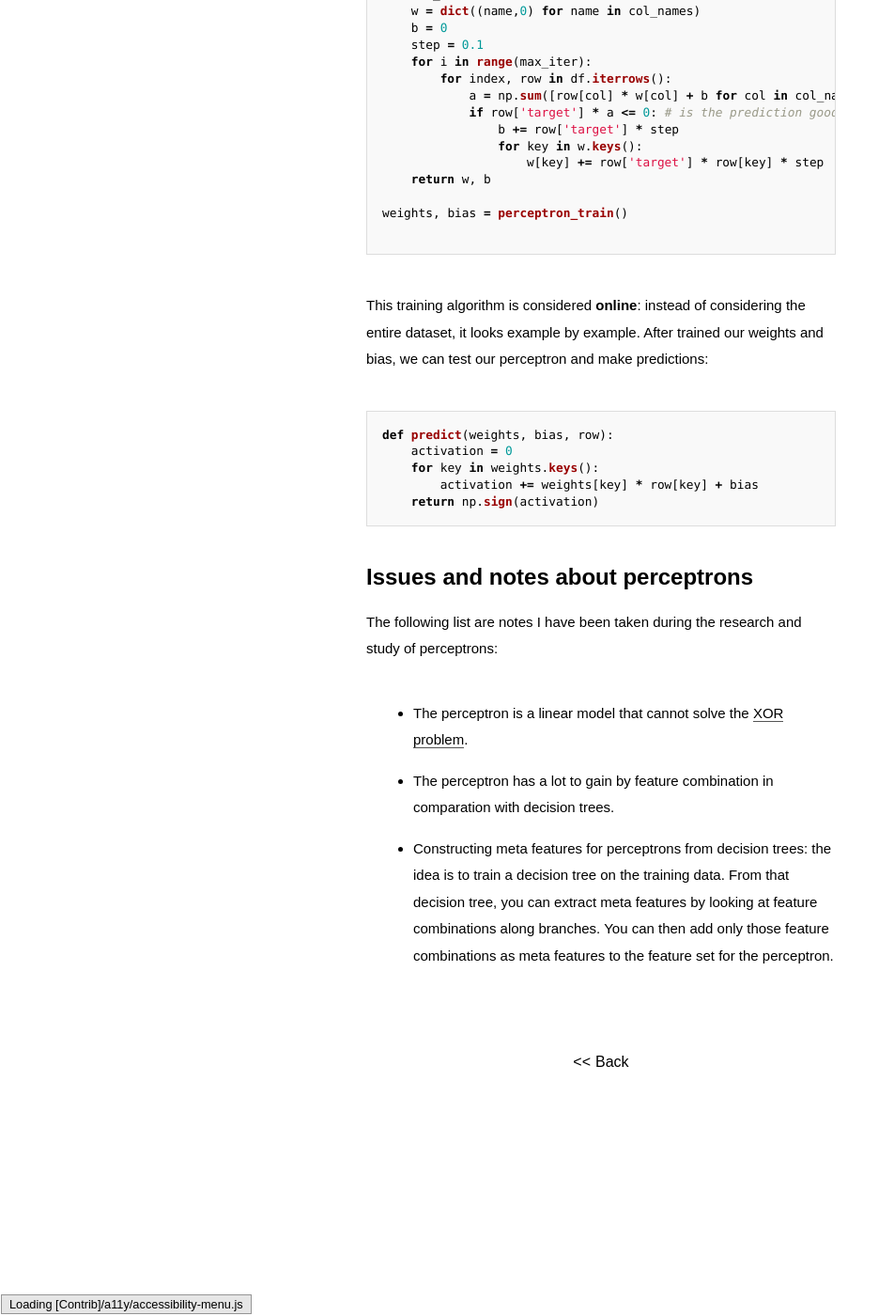
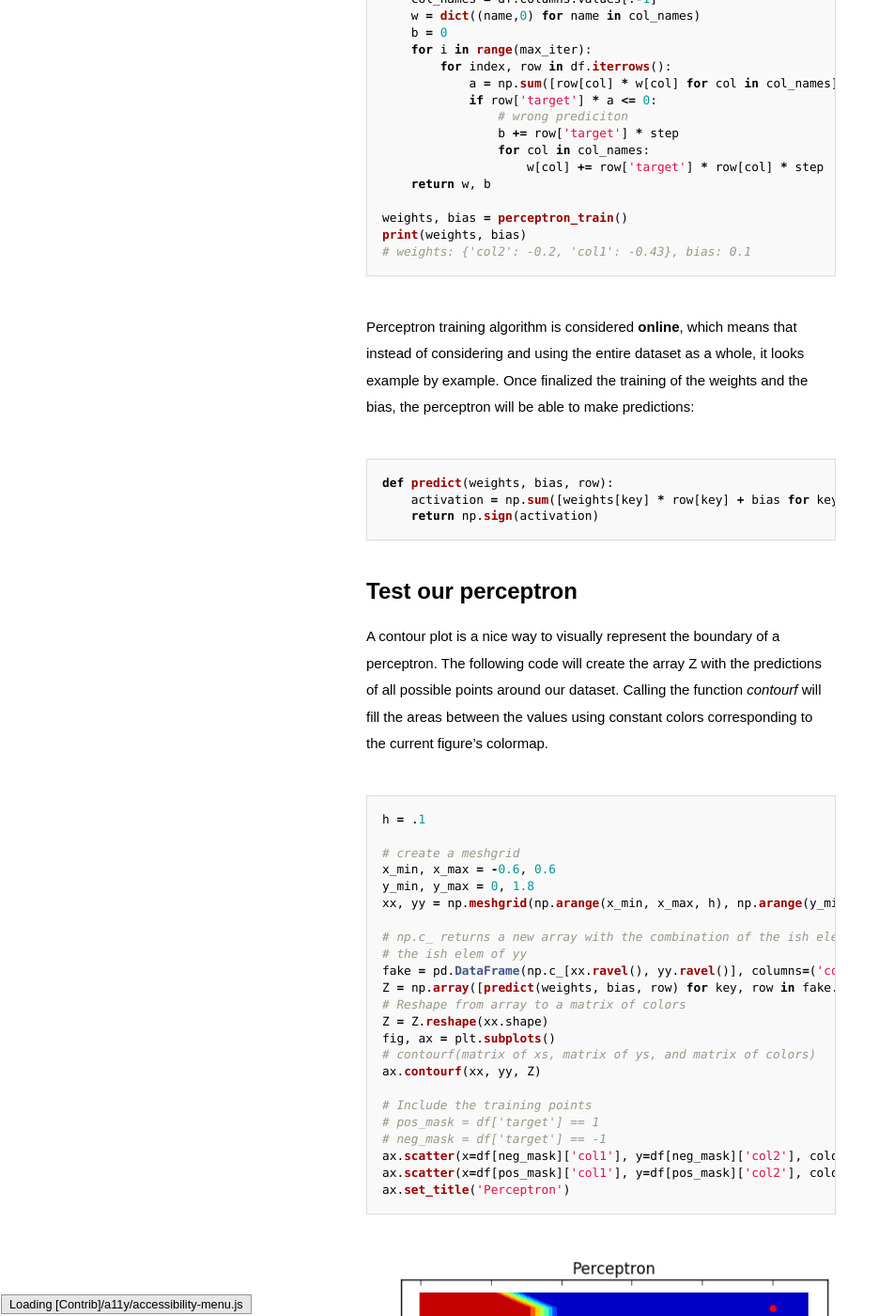
Before and after one commit to jootse84/jootse84.github.io, a Jekyll site: the page built from _posts/2017-03-08-perceptrons.md, in a window 1280 px wide and 1400 px high, scrolled down 3385 px. Shown: the whole window at 94% size, without its empty margins (0-952 px from the left). Built offline with Jekyll 4.4.1, drawn with Linux system fonts in a browser that asks for light colours; some web fonts are replaced; comment, search, counter and statistics services are not loaded; some of the changed text lies outside the part shown.

Commit message:
Included contourf plot in perceptron post

````diff
--- a/_posts/2017-03-08-perceptrons.md
+++ b/_posts/2017-03-08-perceptrons.md
@@ -2,7 +2,7 @@ A perceptron classifier is a simple model of a neuron. This machine learning alg
 
 We can compare the way it works just as a *simple* biological neuron: the dentrites recieves signals and the cell body process them. After that processing, the axon's neuron will send signals out to other neurons.
 
-Now you will think, how does the classifier makes this processing?
+Now you will think, how does the classifier makes the processing?
 
 Given an input element, each feature/column is multiplied by a *weight* value that is assigned to this particular feature. For instance, if the perceptron has a total of five inputs, then five weights will be adjusted for each of these inputs (or features).
 
@@ -10,7 +10,7 @@ All those signals, after multiplied by its weights, will be summed up to a singl
 
 Finally, the result will turn into the output signal. Depending on the sum of the previous calculations an *activation function* (or *transfer function*) will classify the result to the category predicted.
 
-We can think about perceptrons as the most basic form of a neural network. This following illustration can help better to understand the process:
+We can think about perceptrons as the most basic form of a neural network. The following illustration helps to better to understand the process:
 
 ![alt Perceptron]({{ site.url }}/assets/images/perceptrons_post.png)
 
@@ -26,14 +26,14 @@ The most tricky part of a perceptron is how to calculate the vector of weights.
 
 |   | col1 | col2 | target |
 |:-:|:----:|:----:|:------:|
-| 0 | 1    | 15   | -1     |
-| 1 | 2    | 8    | -1     |
-| 2 | 3    | 9    | -1     |
-| 3 | 4    | 16   | -1     |
-| 4 | 4    | 1    | 1      |
-| 5 | 3    | 4    | 1      |
-| 6 | 2    | 9    | 1      |
-| 7 | 1    | 5    | 1      |
+| 0 | .1   | 1.5  | -1     |
+| 1 | .2   | .8   | -1     |
+| 2 | .3   | .9   | -1     |
+| 3 | .4   | 1.6  | -1     |
+| 4 | -.4  | .1   | 1      |
+| 5 | -.3  | .4   | 1      |
+| 6 | -.2  | .9   | 1      |
+| 7 | -.1  | .5   | 1      |
 
 
 The following code creates our *fake* training test data with pandas based on the previous table.
@@ -47,9 +47,9 @@ import matplotlib.cm as cm
 import pandas as pd
 
 d = {
-  'col1': [1,2,3,4,4,3,2,1],
-  'col2': [15,8,9,16,1,4,9,5],
-  'target': np.array([-1]*4+[1]*4)
+  'col1': [.1,.2,.3,.4,-.4,-.3,-.2,-.1],
+  'col2': [1.5,.8,.9,1.6,.1,.4,.9,.5],
+  'target': [-1]*4+[1]*4
 }
 
 df = pd.DataFrame(data=d)
@@ -74,33 +74,64 @@ def perceptron_train(max_iter = 10, step = 0.1):
     col_names = df.columns.values[:-1]
     w = dict((name,0) for name in col_names)
     b = 0
-    step = 0.1
     for i in range(max_iter):
         for index, row in df.iterrows():
-            a = np.sum([row[col] * w[col] + b for col in col_names])
-            if row['target'] * a <= 0: # is the prediction good?
+            a = np.sum([row[col] * w[col] for col in col_names]) + b
+            if row['target'] * a <= 0:
+                # wrong prediciton
                 b += row['target'] * step
-                for key in w.keys():
-                    w[key] += row['target'] * row[key] * step
+                for col in col_names:
+                    w[col] += row['target'] * row[col] * step
     return w, b
 
 weights, bias = perceptron_train()
-
+print(weights, bias)
+# weights: {'col2': -0.2, 'col1': -0.43}, bias: 0.1
 ```
 
-This training algorithm is considered **online**: instead of considering the entire dataset, it looks example by example. After trained our weights and bias, we can test our perceptron and make predictions:
+Perceptron training algorithm is considered **online**, which means that instead of considering and using the entire dataset as a whole, it looks example by example. Once finalized the training of the weights and the bias, the perceptron will be able to make predictions:
 
 ```python
 def predict(weights, bias, row):
-    activation = 0
-    for key in weights.keys():
-        activation += weights[key] * row[key] + bias
+    activation = np.sum([weights[key] * row[key] + bias for key in weights.keys()])
     return np.sign(activation)
 ```
 
+# Test our perceptron
+
+A contour plot is a nice way to visually represent the boundary of a perceptron. The following code will create the array Z with the predictions of all possible points around our dataset. Calling the function *contourf* will fill the areas between the values using constant colors corresponding to the current figure's colormap.
+
+```python
+h = .1
+
+# create a meshgrid
+x_min, x_max = -0.6, 0.6
+y_min, y_max = 0, 1.8
+xx, yy = np.meshgrid(np.arange(x_min, x_max, h), np.arange(y_min, y_max, h))
+
+# np.c_ returns a new array with the combination of the ish elem from xx with
+# the ish elem of yy
+fake = pd.DataFrame(np.c_[xx.ravel(), yy.ravel()], columns=('col1', 'col2'))
+Z = np.array([predict(weights, bias, row) for key, row in fake.iterrows()])
+# Reshape from array to a matrix of colors
+Z = Z.reshape(xx.shape)
+fig, ax = plt.subplots()
+# contourf(matrix of xs, matrix of ys, and matrix of colors)
+ax.contourf(xx, yy, Z)
+
+# Include the training points
+# pos_mask = df['target'] == 1
+# neg_mask = df['target'] == -1
+ax.scatter(x=df[neg_mask]['col1'], y=df[neg_mask]['col2'], color='r')
+ax.scatter(x=df[pos_mask]['col1'], y=df[pos_mask]['col2'], color='b')
+ax.set_title('Perceptron')
+```
+
+![alt Perceptron Test]({{ site.url }}/assets/images/perceptrons_solution_post.png)
+
 # Issues and notes about perceptrons
 
-The following list are notes I have been taken during the research and study of perceptrons:
+Notes I have been taken during the research and study of perceptrons - recheck when have some time:
 
 - The perceptron is a linear model that cannot solve the [XOR problem](http://toritris.weebly.com/perceptron-5-xor-how--why-neurons-work-together.html).
 
````
Also changed, not shown: assets/images/perceptrons_scatter_post.png, assets/images/perceptrons_solution_post.png (added).
